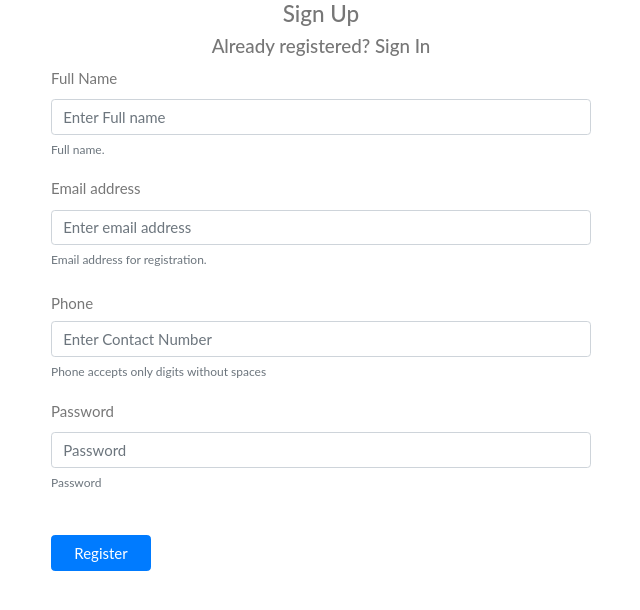
After one commit to SrirangaDigital/auth-sandesha, a PHP site: the page made by application/views/user/getIn.php in a window 1280 px wide. The commit adds this page. Shown: the top 610 px of the page, without its empty margins (319-959 px from the left). Run offline with PHP 8.4, Linux system fonts and the light colour scheme; the template is opened without the code that fills it, so the values that code supplies are empty; some libraries are stand-ins or nearby versions.

Commit message:
Core: Getin Logic now includes both login and register

```diff
--- a/application/controllers/api.php
+++ b/application/controllers/api.php
@@ -13,12 +13,12 @@ class api extends Controller {
 
 		try {
 
-		    $this->auth->login($postData['email'], $postData['password']);
+		    $this->auth->login($postData['lemail'], $postData['lpassword']);
 
 		    $this->model->loadSessionVariables($postData);
     		$_SESSION['auth_roles_assigned'] = $this->auth->getRoles();
 
-		    echo($postData['returnUrl']);
+		    echo($postData['lreturnUrl']);
 		}
 		catch (\Delight\Auth\InvalidEmailException $e) {
 
--- /dev/null
+++ b/application/views/user/getIn.php
@@ -0,0 +1,91 @@
+<script type="text/javascript">
+
+$(document).ready(function() {
+
+	$( ".trigger" ).on('click', function(){
+
+		if($(this).attr('id') == 'signIn'){
+
+			$('#signUpForm').hide();
+			$('#signInForm').show();
+		}
+		else {
+
+			$('#signInForm').hide();
+			$('#signUpForm').show();
+		}
+	});
+
+	// Show Registration form by default
+	$( "#signUp" ).trigger( "click" );
+
+	$( "#registerForm" ).submit(submitRegisterForm);
+	$( "#loginForm" ).submit(submitLoginForm);
+});
+
+</script>
+
+<div class="container">
+	<div id="signUpForm" class="row justify-content-center">
+		<div class="col-md-12 text-center">
+			<div id="signUpHead">
+				<h4>Sign Up</h4>
+				<h5>Already registered? <a class="trigger" id="signIn">Sign In</a></h5>
+			</div>
+		</div>
+		<div class="col-md-6">
+			<div id="result" class="hide alert alert-danger">&nbsp;</div>
+			<form id="registerForm" method="POST">
+				<div class="form-group">
+					<label for="exampleInputEmail1">Full Name</label>
+					<input required type="text" class="form-control" name="fullname" id="fullname" aria-describedby="fullnameHelp" placeholder="Enter Full name">
+					<small id="fullnameHelp" class="form-text text-muted">Full name.</small>
+				</div>
+				<div class="form-group">
+					<label for="email">Email address</label>
+					<input required type="email" class="form-control" name="email" id="email" aria-describedby="emailHelp" placeholder="Enter email address">
+					<small id="emailHelp" class="form-text text-muted">Email address for registration.</small>
+				</div>
+				<div class="form-group">
+					<label for="phone" class="col-form-label">Phone</label>
+					<input pattern="\d*" class="form-control" type="text" name="phone" id="phone" aria-describedby="phoneHelp" placeholder="Enter Contact Number" />
+					<small id="phoneHelp" class="form-text text-muted">Phone accepts only digits without spaces</small>
+				</div>
+				<div class="form-group">
+					<label for="password">Password</label>
+					<input required type="password" class="form-control" name="password" id="password" placeholder="Password">
+					<small id="passwordHelp" class="form-text text-muted">Password</small>
+				</div>
+				<input type="hidden" name="returnUrl" id="returnUrl" value="<?=$data['returnUrl']?>"><br />
+				<button id="submit" type="submit" class="btn btn-primary">Register</button>
+			</form>
+		</div>
+	</div>
+	<div id="signInForm" class="row justify-content-center">
+		<div class="col-md-12 text-center">
+			<div id="signInHead">
+				<h4>Sign In</h4>
+				<h5>New to this place? <a class="trigger" id="signUp">Sign Up</a></h5>
+			</div>
+		</div>
+		<div class="col-md-6">
+			<!-- <h3>Login</h3> -->
+			<div id="lresult" class="hide alert alert-danger">&nbsp;</div>
+			<form id="loginForm" method="POST">
+				<div class="form-group">
+					<label for="lemail">Email</label>
+					<input required type="text" class="form-control" name="lemail" id="lemail" aria-describedby="emailHelp" placeholder="Enter Email">
+					<small id="emailHelp" class="form-text text-muted">Registered Email.</small>
+				</div>
+				<div class="form-group">
+					<label for="lpassword">Password</label>
+					<input required type="password" class="form-control" name="lpassword" id="lpassword" placeholder="Password">
+					<small id="forgotPasswordHelp" class="text-right form-text text-muted"><a href="<?=BASE_URL?>user/resetPassword">Forgot password?</a></small>
+				</div>
+				<input type="hidden" name="type" id="type" value="<?=$data['type']?>">
+				<input type="hidden" name="lreturnUrl" id="lreturnUrl" value="<?=$data['returnUrl']?>">
+				<button id="lsubmit" type="submit" class="btn btn-primary">Submit</button>
+			</form>
+		</div>
+	</div>
+</div>
--- a/public/js/common.js
+++ b/public/js/common.js
@@ -22,7 +22,7 @@ function submitLoginForm(event){
 
 	event.preventDefault();
 
-	$('#submit').html('<i class="fa fa-spinner fa-spin"></i>').prop('disabled', true);
+	$('#lsubmit').html('<i class="fa fa-spinner fa-spin"></i>').prop('disabled', true);
 
 	$.post( base_url + "api/login", $('#loginForm').serialize(), function( data ) {
 
@@ -32,8 +32,8 @@ function submitLoginForm(event){
 		}
 		else{
 
-			$( "#result" ).html( data ).removeClass( 'hide' );
-			$('#submit').html('Submit').prop('disabled', false);
+			$( "#lresult" ).html( data ).removeClass( 'hide' );
+			$('#lsubmit').html('Submit').prop('disabled', false);
 		}
 	});
 }
```
Also changed, not shown: application/controllers/user.php (+3 -11 lines), application/views/user/login.php (deleted, +0 -37 lines), application/views/user/register.php (+1 -30 lines).
